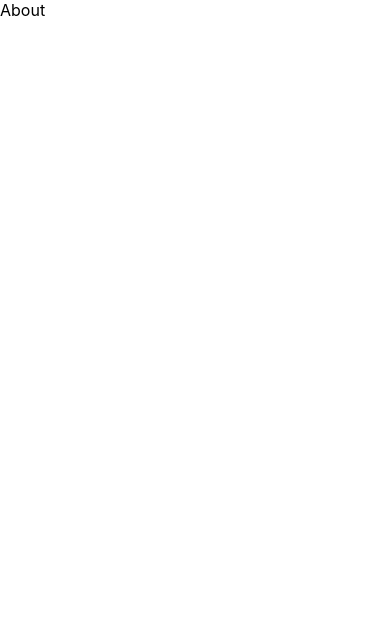
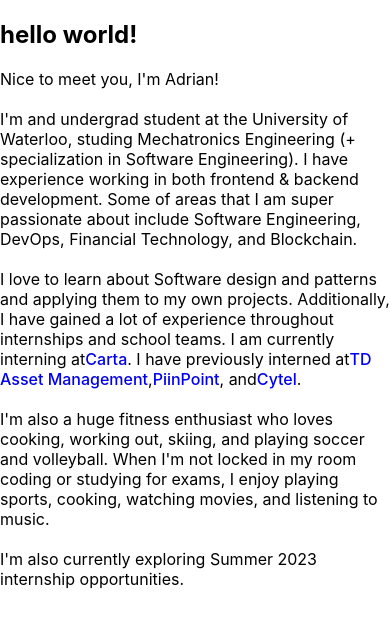
Before and after one commit to AdrianJendo/portfolio-website, a Next.js app: page /about in a window 390 px wide. Shown: the top 626 px of the page. Built offline with nearby package versions, Linux system fonts and the light colour scheme.

Commit message:
WIP About page

```diff
--- a/pages/about.tsx
+++ b/pages/about.tsx
@@ -1,7 +1,62 @@
-import type { NextPage } from "next"
+import type { NextPage } from "next";
+import styles from "../styles/Home.module.css";
 
 const About: NextPage = () => {
-  return <div>About</div>
-}
+  return (
+    <div className={styles.aboutContainer}>
+      <div className={styles.aboutText}>
+        <div className={styles.aboutHeader}>
+          <h2>hello world!</h2>
+          {/* <img className="cat-paw" src="assets/cat_paw_hi.gif" width="100" /> */}
+        </div>
+        <div className={styles.aboutBio}>
+          <p>
+            Nice to meet you, I&apos;m Adrian!
+            <br />
+            <br />
+            I&apos;m and undergrad student at the University of Waterloo,
+            studing Mechatronics Engineering (+ specialization in Software
+            Engineering). I have experience working in both frontend & backend
+            development. Some of areas that I am super passionate about include
+            Software Engineering, DevOps, Financial Technology, and Blockchain.
+            <br />
+            <br />I love to learn about Software design and patterns and
+            applying them to my own projects. Additionally, I have gained a lot
+            of experience throughout internships and school teams. I am
+            currently interning at
+            <a className="carta" href="https://carta.com/">
+              <span>Carta</span>
+            </a>
+            . I have previously interned at
+            <a className="td" href="https://www.td.com/ca/en/asset-management/">
+              <span>TD Asset Management</span>
+            </a>
+            ,
+            <a className="piinpoint" href="https://www.piinpoint.com/">
+              <span>PiinPoint</span>
+            </a>
+            , and
+            <a className="cytel" href="https://www.cytel.com/">
+              <span>Cytel</span>
+            </a>
+            . <br />
+            <br />
+            I&apos;m also a huge fitness enthusiast who loves cooking, working
+            out, skiing, and playing soccer and volleyball. When I&apos;m not
+            locked in my room coding or studying for exams, I enjoy playing
+            sports, cooking, watching movies, and listening to music.
+            <br />
+            <br />
+            I&apos;m also currently exploring Summer 2023 internship
+            opportunities.
+            {/* <Link href="/contact" className="aboutContact">
+              <a className="nav-link">Get in touch</a>.
+            </Link> */}
+          </p>
+        </div>
+      </div>
+    </div>
+  );
+};
 
-export default About
+export default About;
--- /dev/null
+++ b/styles/About.module.css
@@ -0,0 +1,71 @@
+.aboutHeader {
+  display: flex;
+  align-items: center;
+  margin-top: 2rem;
+}
+
+.aboutContainer {
+  display: flex;
+  align-items: center;
+  flex-direction: space-between;
+}
+
+.aboutBio {
+  padding-right: 2rem;
+}
+
+.aboutLink {
+  text-decoration: none;
+  font-weight: 700;
+}
+
+.profile {
+  width: 30vw;
+}
+
+@media screen and (max-width: 800px) {
+  .aboutContainer {
+    flex-direction: column;
+  }
+
+  .abouth2 {
+    font-size: 25px;
+    line-height: 25px;
+  }
+
+  .aboutp,
+  .aboutli {
+    font-size: 11px;
+    line-height: 15px;
+  }
+
+  .aboutBio {
+    padding-right: 0;
+  }
+
+  .profile {
+    width: 40vw;
+    margin-top: 1rem;
+  }
+
+  .carta {
+    color: rgb(229, 238, 242);
+  }
+
+  .td {
+    color: rgb(81, 178, 63);
+  }
+
+  .piinpoint {
+    color: rgb(171, 35, 31);
+  }
+
+  .cytel {
+    color: rgb(34, 34, 147);
+  }
+
+  .aboutContact {
+    text-decoration: underline;
+    font-weight: 400;
+  }
+}
```
